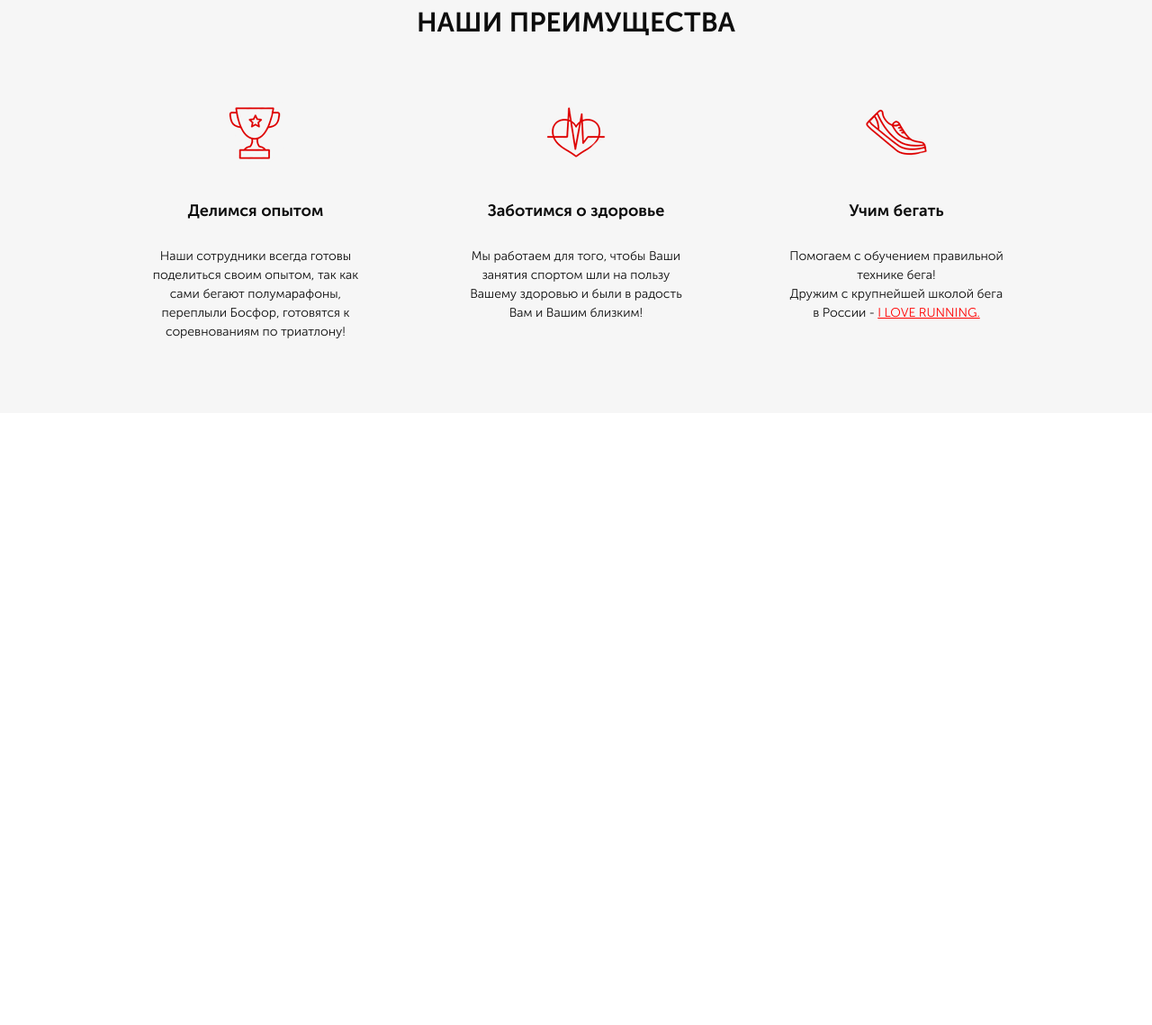
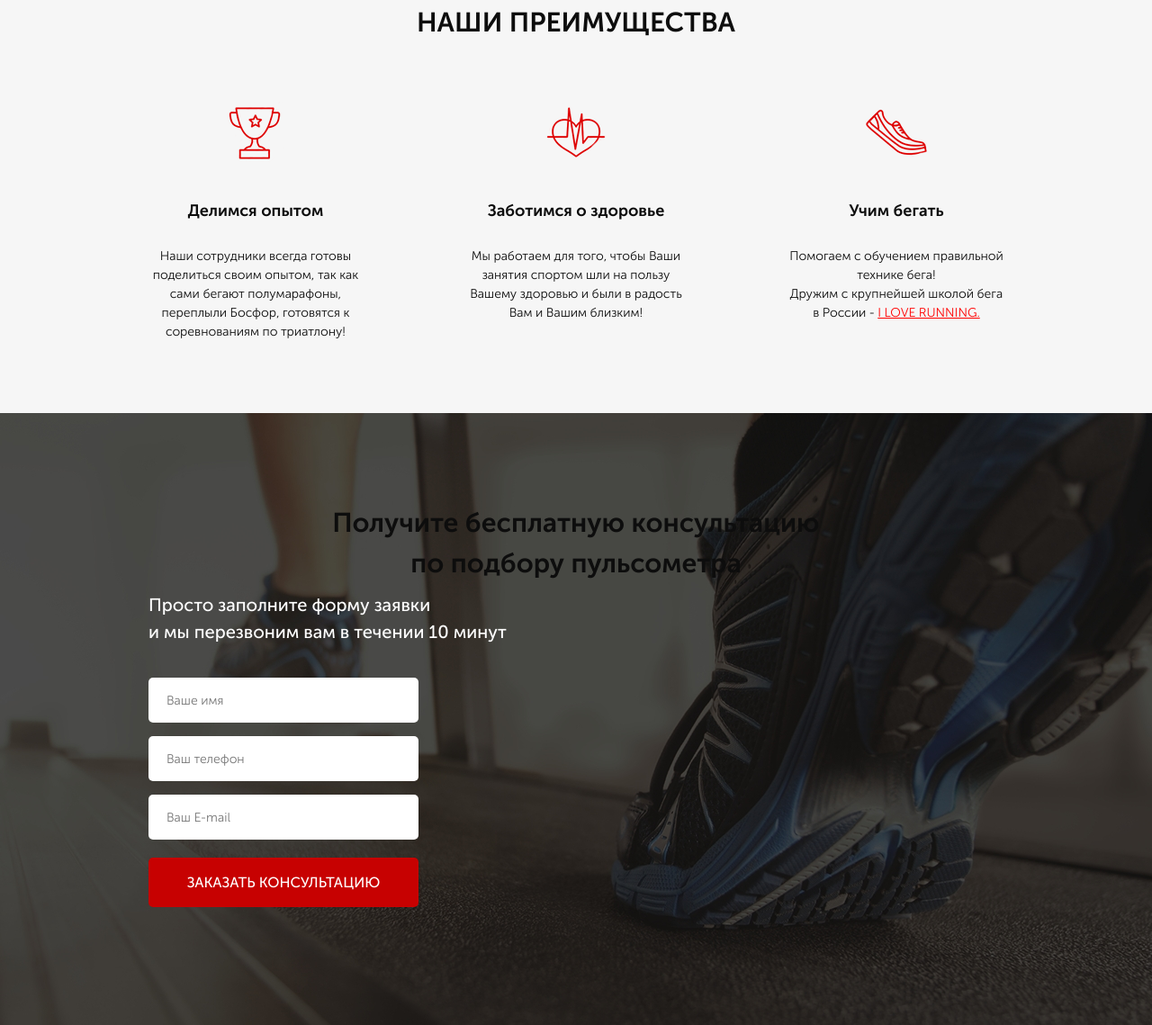
Before and after one commit to e-number/pulse, a website: page src/index.html in a window 1280 px wide. Shown: the part 759-1898 px from the top of the page at 90% size. Before the commit the page ends 1218 px from the top, so only its background shows below. Drawn offline with Linux system fonts and the light colour scheme.

Commit message:
add forms

```diff
--- a/src/index.html
+++ b/src/index.html
@@ -97,5 +97,26 @@
             </div>
         </div>
     </div>
+    <div class="consultation">
+        <div class="container">
+            <h2 class="title title_left">
+                Получите бесплатную консультацию<br>
+                по подбору пульсометра
+            </h2>
+            <div class="consultation__descr">
+                Просто заполните форму заявки<br>
+                и мы перезвоним вам в течении 10 минут
+            </div>
+            <form class="feed-form" action="#">
+                <input name="name" required placeholder="Ваше имя" type="text">
+                <input name="phone" required placeholder="Ваш телефон" type="number">
+                <input name="email" required placeholder="Ваш E-mail" type="email">
+
+                <button class="button button_submit">заказать консультацию</button>
+            </form>
+        </div>
+    </div>
+
+    <script src="js/script.js"></script>
 </body>
 </html>
--- a/src/sass/blocks/_buttons.scss
+++ b/src/sass/blocks/_buttons.scss
@@ -14,4 +14,10 @@
         height: 50px;
         font-size: 16px;
     }
+    &_submit {
+        width: 100%;
+        height: 55px;
+        color: #ffffff;
+        font-size: 16px;
+    }
 }
--- /dev/null
+++ b/src/sass/blocks/_consultation.scss
@@ -0,0 +1,10 @@
+.consultation {
+    min-height: 680px;
+    padding: 100px 0 92px 0;
+    background: url('../img/consultation.jpg') center (center/cover) no-repeat;
+    &__descr {
+        color: #ffffff;
+        font-size: 20px;
+        font-weight: 500;
+    }
+}
--- /dev/null
+++ b/src/sass/blocks/_forms.scss
@@ -0,0 +1,20 @@
+.feed-form {
+    margin-top: 36px;
+    display: flex;
+    flex-direction: column;
+    width: 300px;
+    input {
+        height: 50px;
+        border-radius: 5px;
+        background-color: #ffffff;
+        margin-bottom: 15px;
+        border: none;
+        padding: 0 20px;
+        color: #4b4b4b;
+        font-size: 14px;
+        font-weight: 300;
+        &:nth-child(3) {
+            margin-bottom: 20px;
+        }
+    }
+}
--- a/src/sass/style.scss
+++ b/src/sass/style.scss
@@ -11,3 +11,5 @@
 @import 'blocks/buttons';
 @import 'blocks/advantages';
 @import 'blocks/titles';
+@import 'blocks/consultation';
+@import 'blocks/forms';
```
Also changed, not shown: src/css/style.min.css, 1 other file.
